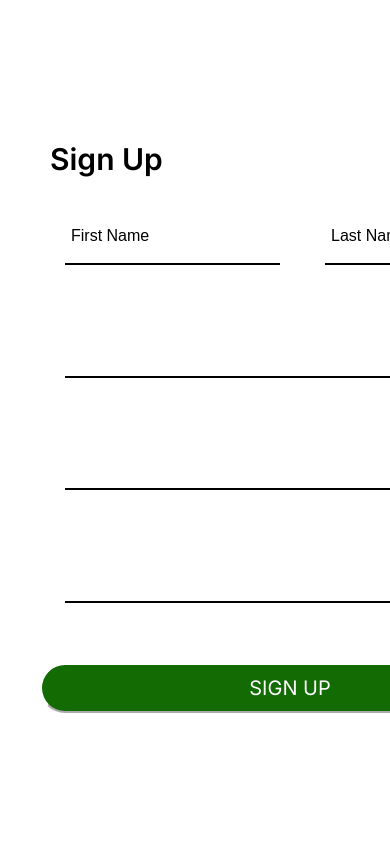
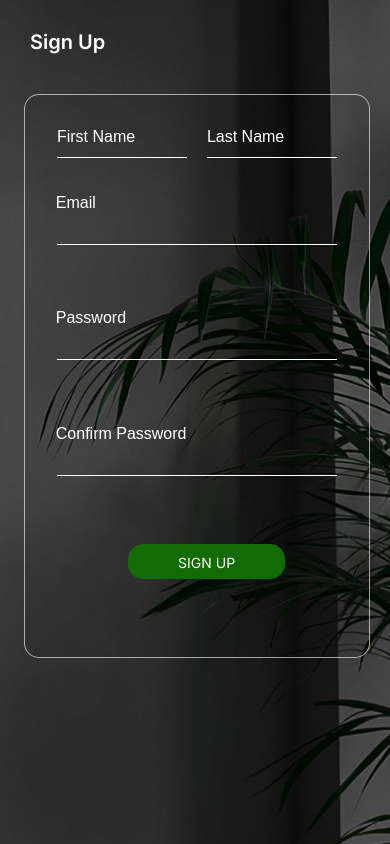
Before and after one commit to SupplytoU/GIS-Frontend, a React (Create React App) app: page /Signup in a window 390 px wide. Built offline with nearby package versions, Linux system fonts and the light colour scheme; a web font is replaced by a local one.

Commit message:
Sign Up Responsiveness

```diff
--- a/src/App.js
+++ b/src/App.js
@@ -1,6 +1,6 @@
 import { BrowserRouter as Router, Route, Switch } from 'react-router-dom';
 import React from 'react';
-import { useMediaQuery } from 'react-responsive';
+// import { useMediaQuery } from 'react-responsive';
 
 
 import Login from './Login.js';
@@ -26,11 +26,11 @@ import Footer from './Footer.js';
 
 import Construct from './Construct.js';
 function App() {
-const isMobileDevice = useMediaQuery({ query: "(min-device-width: 480px)" });
-const isTabletDevice = useMediaQuery({ query: "(min-device-width: 768px)" });
-const isLaptop = useMediaQuery({ query: "(min-device-width: 1024px)" });
-const isDesktop = useMediaQuery({ query: "(min-device-width: 1200px)" });
-const isBigScreen = useMediaQuery({ query: "(min-device-width: 1201px)" });
+// const isMobileDevice = useMediaQuery({ query: "(min-device-width: 480px)" });
+// const isTabletDevice = useMediaQuery({ query: "(min-device-width: 768px)" });
+// const isLaptop = useMediaQuery({ query: "(min-device-width: 1024px)" });
+// const isDesktop = useMediaQuery({ query: "(min-device-width: 1200px)" });
+// const isBigScreen = useMediaQuery({ query: "(min-device-width: 1201px)" });
 
   return (
     <>
--- a/src/Help.css
+++ b/src/Help.css
@@ -13,7 +13,17 @@
 
 @media (max-width: 991px) {
   .faq-container {
-    padding-right: 20px;
+    width: 75%;
+    left: 25%;
+    margin-top: -1030px;
+  }
+}
+
+@media (max-width: 390px) {
+  .faq-container {
+    width: 100%;
+    height: 1100px;
+    left: 0;
   }
 }
 
@@ -68,8 +78,18 @@
 
 @media (max-width: 991px) {
   .img {
-    max-width: 100%;
-    margin-top: 23px;
+    width: 100%;
+    margin-right: 0;
+  }
+}
+@media (max-width: 390px) {
+  .faq-img {
+    width: 100%;
+    left: 0;
+    position: relative;
+    object-fit: fill;
+    object-position: center;
+    flex-grow: 1;
   }
 }
 
@@ -84,6 +104,7 @@
 @media (max-width: 991px) {
   .header-title {
     width: 100%;
+    margin-left: 0;
   }
 }
 
@@ -99,6 +120,7 @@
   .title-text {
     margin-top: 40px;
     font-size: 40px;
+    margin-left: 40px;
   }
 }
 
@@ -147,6 +169,11 @@
   margin-left: 60px;
   font-weight: bold;
 }
+@media (max-width: 991px) {
+  .question1 {
+     margin-right: 5px;
+  }
+}
 
 .drop-down{
   object-fit: cover;
--- a/src/Help.js
+++ b/src/Help.js
@@ -14,8 +14,8 @@ function Help() {
     { question: "What is Supply2U?", answer: "Supply2U is a cutting-edge platform that uses geolocation data to optimize the agricultural supply chain, enhancing transparency and efficiency from farms to retail locations." },
     { question: "How does Supply2U work?", answer: "Supply2U operates by utilizing GPS data to manage and track every stage of the agricultural supply chain. This includes identifying farm locations, monitoring transportation routes, and overseeing distribution centers in real-time or through stored data to maximize logistical efficiency." },
     { question: "How do I get started with Supply2U?", answer: "To begin using Supply2U, create an account on our platform. Once registered, you will have access to comprehensive geolocation data for farms, transportation routes, and processing and retail sites. This allows you to make well-informed decisions based on real-time data insights." },
-    { question: "Can I monitor the location of my produce during delivery?", answer: "Absolutely, you can monitor your produce during delivery. Supply2U offers real-time GPS tracking of transport routes, enabling you to oversee shipping times, detect any delays, and know the precise location of your produce throughout its journey." },
-    { question: "How can I contact Supply2U for support or inquiries?", answer: "For support or inquiries, you can reach out to Supply2U by visiting our contact page. We provide several communication options, including email, phone support, and live chat, to assist you with any questions or concerns." },
+    { question: "Can I track my produce during delivery?", answer: "Absolutely, you can monitor your produce during delivery. Supply2U offers real-time GPS tracking of transport routes, enabling you to oversee shipping times, detect any delays, and know the precise location of your produce throughout its journey." },
+    { question: "How can I contact Supply2U for inquiries?", answer: "For support or inquiries, you can reach out to Supply2U by visiting our contact page. We provide several communication options, including email, phone support, and live chat, to assist you with any questions or concerns." },
   ];
 
   return (
--- a/src/PasswordChanged.css
+++ b/src/PasswordChanged.css
@@ -15,16 +15,18 @@
 
   .password-changed-heading {
     font-family: Inter, sans-serif;
-    font-size: 28px;
+    font-size: 26px;
     font-weight: bold;
     margin-bottom: 10px;
+    color: black;
   }
 
   .password-changed-subheading {
     font-family: Inter, sans-serif;
-    font-size: 18px;
+    font-size: 17px;
     margin-bottom: 30px;
     text-align: center;
+    color: black;
   }
 
   .back-to-login-button {
@@ -41,3 +43,9 @@
     margin-left: 20px;
     margin-top: 10px;
   }
+  @media (max-width: 991px) {
+    .back-to-login-button  {
+      width: 60%;
+      margin-left: 0;
+    }
+  }
--- a/src/Reset.css
+++ b/src/Reset.css
@@ -9,6 +9,7 @@
   margin: 0;
   position: relative;
   overflow: hidden;
+  background-color: white;
 }
 
 .reset-header {
@@ -22,6 +23,7 @@
   margin-top: 100px;
   margin-left: 60px;
   margin-right: 1000px;
+  color: black;
 }
 
 .reset-content {
@@ -70,15 +72,16 @@
 }
 
 .input-field {
-  padding: 30px;
+  padding: 40px;
   border: none;
-  border-radius: 0px;
-  width: 85%;
+  border-radius: 5px;
+  /* width: %; */
   background-color: white;
   font-family: Inter, sans-serif;
   font-size: 16px;
   color: black;
-  height: 40px;
+  height: 39px;
+  /* margin-right: 30px; */
 
 }
 
@@ -92,9 +95,9 @@
 .input-label {
   position: absolute;
   top: 15px;
-  left: 15px;
-  font-family: Inter, sans-serif;
-  font-size: 16px;
+  left: 23px;
+  font-family:Kantumruy, sans-serif;
+  font-size: 15px;
   color: rgb(0, 0, 0);
   pointer-events: none;
   transition: all 0.3s ease;
@@ -102,18 +105,20 @@
 }
 
 .set-password-button {
-  font-family: Inter, sans-serif;
+  font-family: Kantumruy, sans-serif;
   border: none;
   background-color: rgb(11, 128, 11);
   margin-top: 20px;
   text-align: center;
   padding: 15px 30px;
-  width: 95%;
+  width: 96%;
   cursor: pointer;
   color: white;
   font-size: 16px;
   margin-right: 20px;
   border-radius: 5px;
+  margin-left: 38px;
+
 }
 
 @media (max-width: 991px) {
--- a/src/Sidebar.css
+++ b/src/Sidebar.css
@@ -7,6 +7,13 @@
   position: relative;
   background-color: white ;
   z-index: 1;
+}
+@media (max-width: 390px) {
+  .Settingsdiv {
+    width: 36.5%;
+    left: 0;
+    position: relative;
+  }
 }
 
 .Settingsdiv-2 {
@@ -39,12 +46,25 @@
   margin-left: 15%;
   font: 35px Koh Santepheap, -apple-system, Roboto, Helvetica, sans-serif;
 }
+@media (max-width: 390px) {
+  .Settings {
+   margin-left:-14px ;
+   font: 30px Koh Santepheap, -apple-system, Roboto, Helvetica, sans-serif;
+
+  }
+}
 
 .Settingsimg-1 {
   aspect-ratio: 1;
   object-fit: auto;
   object-position: center;
   width: 25px;
+}
+@media (max-width: 390px) {
+  .Settingsimg-1 {
+   margin-left:-21px ;
+    position: relative;
+  }
 }
 
 .SettingsAccount {
@@ -60,6 +80,12 @@
   flex-grow: 1;
   flex-basis: auto;
 }
+@media (max-width: 390px) {
+  .AccountTxt {
+   margin-left:-15px ;
+  }
+}
+
 
 .Settingsdiv-8 {
   display: flex;
@@ -90,6 +116,14 @@
   font-weight: 400;
   font-family: Koh Santepheap, -apple-system, Roboto, Helvetica, sans-serif;
 }
+@media (max-width: 390px) {
+  .SettingsEditProfile{
+   margin-left: -10px;
+   padding-top: 2px;
+
+  }
+}
+
 
 .SettingsChangePass {
   margin-top: 7%;
@@ -111,8 +145,14 @@
 .Settingsimg-3 {
   aspect-ratio: 1;
   object-position: center;
-  width: 31%;
+  width: 20%;
   margin-top: 28%;
+}
+@media (max-width: 390px) {
+  .Settingsimg-2  {
+padding-top: 5px;
+margin-top: 5px;
+  }
 }
 
 .Settingsimg-5 {
@@ -146,6 +186,13 @@
   font-size: 16px;
   margin-top: 4%;
   color: #000;
+}
+@media (max-width: 390px) {
+  .NotificationsTxt{
+   margin-left: -10px;
+   padding-top: 2px;
+
+  }
 }
 
 .SettingsLine {
@@ -222,13 +269,15 @@
   font: 25px Koh Santepheap, -apple-system, Roboto, Helvetica, sans-serif;
 }
 
+
 .Settingsimg-6 {
   aspect-ratio: 1;
   object-fit: auto;
   object-position: center;
+  align-self: start;
   width: 25px;
-  align-self: start;
 }
+
 
 .Logout {
   aspect-ratio: 1;
@@ -248,6 +297,13 @@
   white-space: nowrap;
   margin-left: 65%;
 }
+@media (max-width: 390px) {
+  .Settingsdiv-27  {
+   margin-left:50px ;
+   padding-bottom: 3%;
+
+  }
+}
 
 .Logoutimg {
   aspect-ratio: 1;
@@ -256,9 +312,27 @@
   width: 15px;
   align-self: start;
 }
+@media (max-width: 991px) {
+  .Logoutimg {
+     margin-left: -18px;
+
+  }
+}
+@media (max-width: 390px) {
+  .Settingsimg-6  {
+   margin-left:-18px ;
+
+  }
+}
 
 .Settingsdiv-28 {
   font-family: Koh Santepheap, -apple-system, Roboto, Helvetica, sans-serif;
+
+}
+@media (max-width: 991px) {
+  .Settingsdiv-28  {
+     margin-left: -7px;
+  }
 }
 
 .Settingsdiv-29 {
@@ -326,3 +400,10 @@ input:checked + .Slider::before {
   margin-right:15% ;
   margin-top:5% ;
 }
+@media (max-width: 390px) {
+  .ToggleSwitch {
+  margin-left: -11px;
+  padding-top: 2px;
+
+  }
+}
--- a/src/Sidebar.js
+++ b/src/Sidebar.js
@@ -33,7 +33,7 @@ function Sidebar() {
               </div>
               <div className="Settingsdiv-13">
               <Link to='/Account'><img loading="lazy" src={Arrow3} className="Settingsimg-2" /></Link>
-              <Link to='/Account'><img loading="lazy" src={Arrow3} className="Settingsimg-3" /></Link>
+              <Link to='/Account'><img loading="lazy" src={Arrow3} className="Settingsimg-2" /></Link>
               </div>
             </div>
           </div>
@@ -67,7 +67,7 @@ function Sidebar() {
                 <div className="SettingsChangePass"><Link to='Inquiries'>Inquiries</Link></div>
               </div>
               <div className="Settingsdiv-13">
-                <Link to='/Help'><img loading="lazy" src={Arrow3} className="Settingsimg-2" /></Link>
+                <Link to='/Help'><img loading="lazy" src={Arrow3} className="Settingsimg-3" /></Link>
                 <Link to='Inquiries'><img loading="lazy" src={Arrow3} className="Settingsimg-3" /></Link>
               </div>
             </div>
--- a/src/Signup.css
+++ b/src/Signup.css
@@ -19,6 +19,7 @@
   left: 0;
 }
 
+/* LOGIN TEXT */
 .overlay {
   position: absolute;
   top: 50%;
@@ -35,7 +36,8 @@
 .login-section {
   text-align: center;
 }
-.login-section a{
+
+.login-section a {
   text-decoration: none;
 }
 
@@ -82,10 +84,14 @@
   color: #fff;
   font: 400 20px Inter, sans-serif;
 }
+.Login2 {
+  visibility: hidden;
+}
 
 .signup-form {
   display: flex;
   flex-direction: column;
+  flex-grow: 1;
 }
 
 .signup-title {
@@ -95,14 +101,12 @@
   font: 600 30px Inter, sans-serif;
 }
 
-
 .form-group {
   margin-bottom: 40px;
   margin-left: 15px;
+  flex: 1;
+}
 
-
-
-}
 .name-container {
   display: flex;
   justify-content: space-between;
@@ -113,19 +117,19 @@
 .form-group.lastname {
   flex: 1;
 }
+
 .form-group.firstname {
   margin-right: 20px;
 }
 
-.Line1 {
+.Signup-line {
   border-color: rgba(0, 0, 0, 1);
   border-style: solid;
   border-width: 0px;
   background-color: #000;
   margin-top: 8px;
-  height: 2px;
+  height: 1px;
   margin-left: 10px;
-
 }
 
 .form-input {
@@ -137,8 +141,6 @@
   margin-left: 5px;
   outline: none;
   gap: 10px;
-
-
 }
 
 .form-input::placeholder {
@@ -147,5 +149,162 @@
   font-size: 16px;
   /* Adjust padding to align with the line */
   padding-left: 1px;
+}
+
+/* Responsiveness */
+@media screen and (max-width: 1200px) {
+  .question {
+    font-size: 20px;
+  }
+
+  .login-button {
+    font-size: 16px;
+    padding: 6px 18px;
+  }
+
+  .signup-button {
+    width: 400px;
+    font-size: 18px;
+    height: 45px;
+  }
+
+  .signup-title {
+    font-size: 28px;
+  }
+
+  .form-group {
+    margin-bottom: 15px;
+    margin-left: -10px;
+  }
+
+  .form-input {
+    font-size: 14px;
+    padding: 8px;
+    color: #fff;
+  }
+
+  .form-input::placeholder {
+    color: white;
+  }
+}
+
+@media screen and (max-width: 990px) {
+  .image-container {
+    display: none;
+  }
+
+  .container {
+    flex-direction: column;
+    background: url('Images/Login.jpeg') no-repeat center center;
+    background-size: cover;
+  }
+
+  .signup-section {
+    padding: 20px;
+    background: none;
+  }
+
+  .signup-button {
+    width: 100%;
+  }
+}
+
+@media screen and (max-width: 768px) {
+  .signup-title {
+    font-size: 24px;
+    margin-bottom: 20px;
+    color: #fff !important;
+  }
+
+  .question {
+    font-size: 18px;
+  }
+
+  .login-button {
+    font-size: 14px;
+    padding: 6px 16px;
+  }
+
+  .signup-button {
+    padding: 10px 50px;
+    border-radius: 15px;
+    border-width: 0;
+    align-self: center;
+    margin-left: 5vw;
+    margin-top: 3vh;
+    width: fit-content;
+  }
+
+  .form-input {
+    font-size: 14px;
+    padding: 6px;
+    background: none;
+  }
+
+  .form-input::placeholder {
+    color: white !important;
+  }
+}
+
+.Signup-line {
+  border-color: rgb(255, 255, 255);
+  border-style: solid;
+  border-width: 0px;
+  background-color: #ffffff;
+  margin-top: 8px;
+  height: 1px;
+  margin-left: 10px;
+}
+
+@media screen and (max-width: 480px) {
+  .signup-title {
+    font-size: 20px;
+    margin-bottom: 40px;
+    color: #fff !important;
 
   }
+
+  .question {
+    font-size: 16px;
+  }
+
+  .login-button {
+    font-size: 12px;
+    padding: 4px 12px;
+  }
+
+  .signup-button {
+    font-size: 14px;
+    height: 35px;
+  }
+
+  .form-input {
+    font-size: 12px;
+    padding: 4px;
+  }
+
+  .form-input::placeholder {
+    color: white;
+  }
+  .Login2{
+    margin-top: 25px;
+    padding-top: 3px;
+  }
+
+  .GSection {
+    background: rgba(11, 0, 0, 0.05);
+    border-radius: 15px;
+    box-shadow: 0 4px 30px rgba(141, 141, 141, 0);
+    backdrop-filter: blur(0px);
+    border: 1px solid rgba(255, 255, 255, 0.617);
+    color: rgb(255, 255, 255);
+    padding: 2rem;
+    margin-right: -5vw;
+    margin-left: 1vw;
+    display: flex;
+    flex-direction: column;
+    justify-content: space-between;
+    height: 62%;
+    width: 80%;
+  }
+}
--- a/src/Signup.js
+++ b/src/Signup.js
@@ -55,6 +55,7 @@ function Signup() {
       <div className="signup-section">
         <form className="signup-form" onSubmit={handleSubmit}>
           <h2 className="signup-title">Sign Up</h2>
+          <div className='GSection'>
           <div className="name-container">
             <div className="form-group firstname">
               <input
@@ -66,7 +67,7 @@ function Signup() {
                 onChange={handleInputChange}
                 required
               />
-              <div className="Line1"></div>
+              <div className="Signup-line"></div>
             </div>
             <div className="form-group lastname">
               <input
@@ -78,7 +79,7 @@ function Signup() {
                 onChange={handleInputChange}
                 required
               />
-              <div className="Line1"></div>
+              <div className="Signup-line"></div>
             </div>
           </div>
           <div className="form-group">
@@ -91,7 +92,7 @@ function Signup() {
               onChange={handleInputChange}
               required
             />
-            <div className="Line1"></div>
+            <div className="Signup-line"></div>
           </div>
           <div className="form-group">
             <input
@@ -103,7 +104,7 @@ function Signup() {
               onChange={handleInputChange}
               required
             />
-            <div className="Line1"></div>
+            <div className="Signup-line"></div>
           </div>
           <div className="form-group">
             <input
@@ -115,7 +116,7 @@ function Signup() {
               onChange={handleInputChange}
               required
             />
-            <div className="Line1"></div>
+            <div className="Signup-line"></div>
             {error && (
               <p className="error-message">{error}</p>
             )}
@@ -123,7 +124,13 @@ function Signup() {
           <button type="submit" className="signup-button">
             SIGN UP
           </button>
+          <div className='Login2'>
+          Have an account?
+          <Link to='/login' className='SignupSpan'>Login here</Link>
+        </div>
+        </div>
         </form>
+
       </div>
     </div>
   );
```
Lines whose indentation alone changed are shown as unchanged.
